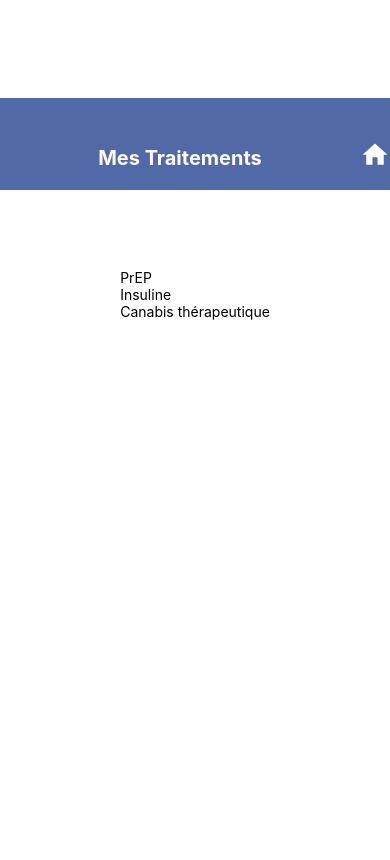
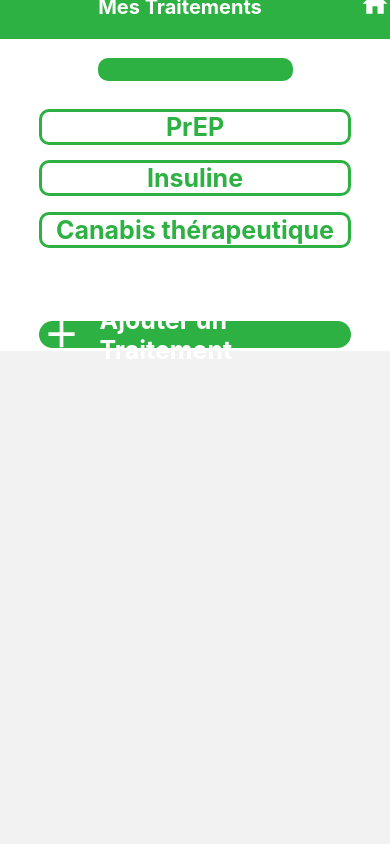
Before and after one commit to capucine-bois/PLD-SMART, a React Native app in the folder PLD-SMARTT/: screen /Traitements in a window 390 px wide. Built offline with nearby package versions, Linux system fonts and the light colour scheme; no server answers.

Commit message:
Interface listes traitements

```diff
--- a/PLD-SMARTT/Traitements/Traitements.js
+++ b/PLD-SMARTT/Traitements/Traitements.js
@@ -1,8 +1,6 @@
 import React, { Component, useState,useEffect } from 'react';
 import { FlatList,Button,StyleSheet, Text, View,TextInput,Image,StatusBar,TouchableOpacity, ScrollView } from 'react-native';
 import MaterialCommunityIcons from 'react-native-vector-icons/MaterialCommunityIcons';
-
-import styles from '../Style/styleHome'
 
 const Bouton = (props) =>{
     return (
@@ -71,7 +69,7 @@
                     </View>
                     <View style = {styles.titre}>
                         <Text style={styles.text}>
-                            Traitements
+
                         </Text>
                     </View>
                     <ScrollView style={{height:"63%"}}>
@@ -98,7 +96,45 @@
 
 export default Traitements;
 
-const style = StyleSheet.create({
+
+const styles = StyleSheet.create({
+    allergie:{
+        borderRadius: 10,
+        backgroundColor: "#ffffff",
+        borderWidth : 3,
+        width:"80%",
+        alignSelf:"center",
+        borderColor: "#2DB142",
+        margin:"2%",
+        },
+    titre:{
+        backgroundColor: "#2DB142",
+        borderRadius: 10,
+        paddingHorizontal : "25%",
+        paddingVertical: "3%",
+        alignSelf:"center",
+        margin:"5%",
+    },
+    nouvelleAllergieBtn: {
+        width: "80%",
+        flexDirection:"row",
+        borderRadius: 25,
+        height: "50%",
+        alignItems: "center",
+        alignSelf:"center",
+        justifyContent: "space-evenly",
+        backgroundColor: "#2DB142",
+        marginTop:"6%"
+    },
+    text: {
+        fontSize: 25,
+        fontWeight: 'bold',
+        color: "#fff",
+        alignSelf:"center"
+    },
+    iconDossier: {
+        marginRight:"5%"
+    },
     headerBtn: {
         width: "100%",
         height: "11%",
@@ -106,59 +142,24 @@
         flexDirection:"row",
         alignItems:"flex-end",
         paddingBottom:20,
-        backgroundColor: "#2db142",
-        marginBottom:30
+        backgroundColor: "#2DB142"
 
-      },
-      container: {
-        display:"flex",
-        flexDirection: 'column',
-        backgroundColor: '#fff',
-        alignItems: 'center'
-      },
-      nouvelleNoteBtn: {
-        width: "80%",
-        display:"flex",
-      flexDirection:"row",
-        borderRadius: 25,
-        height: 50,
-        alignItems: "center",
-        justifyContent: "center",
-        marginTop: 50,
-        backgroundColor: "#2db142",
-        marginBottom: 160,
-      },
-      text: {
-        fontSize: 30,
-        flex: 1,
-        textAlign: 'center',
+    },
+    container: {
+        backgroundColor: '#ffffff'
+    },
+    text2: {
+        fontSize: 20,
+        textAlign:"center",
         fontWeight: 'bold',
         color: "#fff",
+        flex: 1
+    },
+    text3: {
+        fontSize: 25,
+        fontWeight: 'bold',
+        color: "#2DB142",
+        textAlign:"center"
+    },
 
-
-      },
-      TextInput: {
-        height: 50,
-        flex: 1,
-        padding: 10,
-        marginLeft: 20,
-        color: "#000000",
-      },
-      inputView: {
-        flexDirection: 'row',
-        backgroundColor: "#9C9C9C",
-        borderRadius: 30,
-        width: "80%",
-        height: 70,
-        marginBottom: '10%',
-
-        alignItems: "center",
-      },
-
-      item: {
-        padding: 10,
-        fontSize: 18,
-        height: 44,
-      },
-
-});
+})
```
